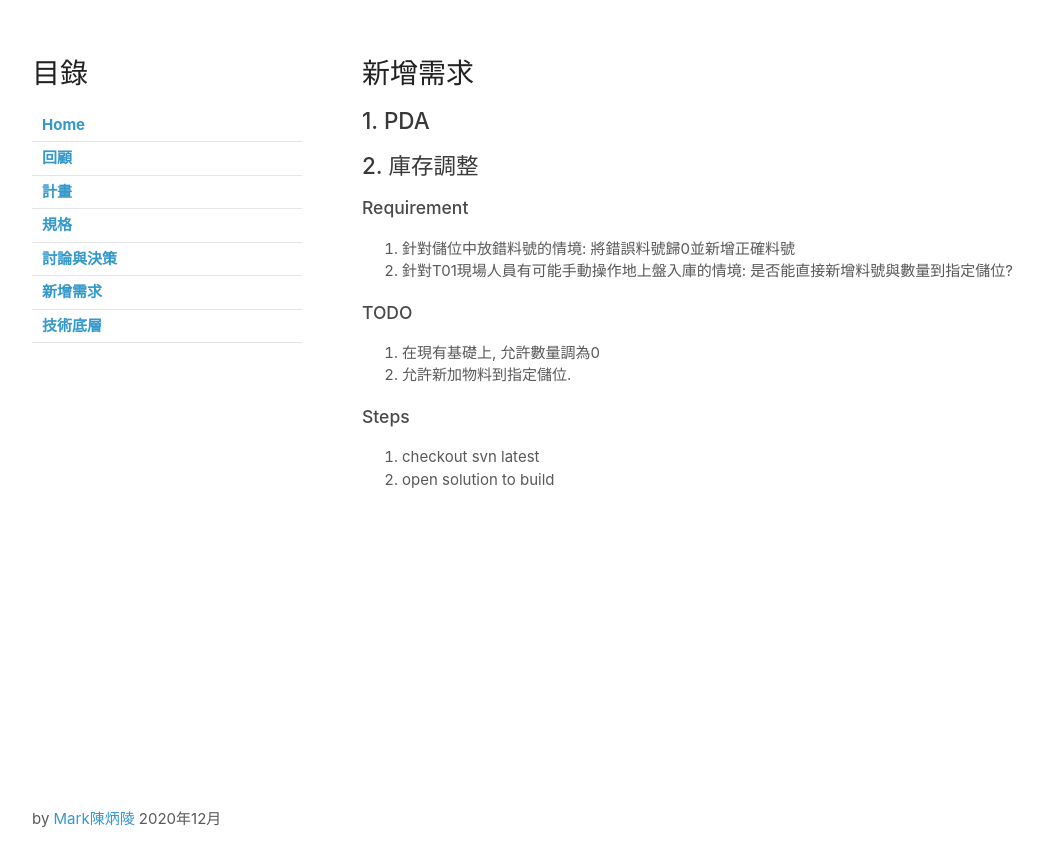
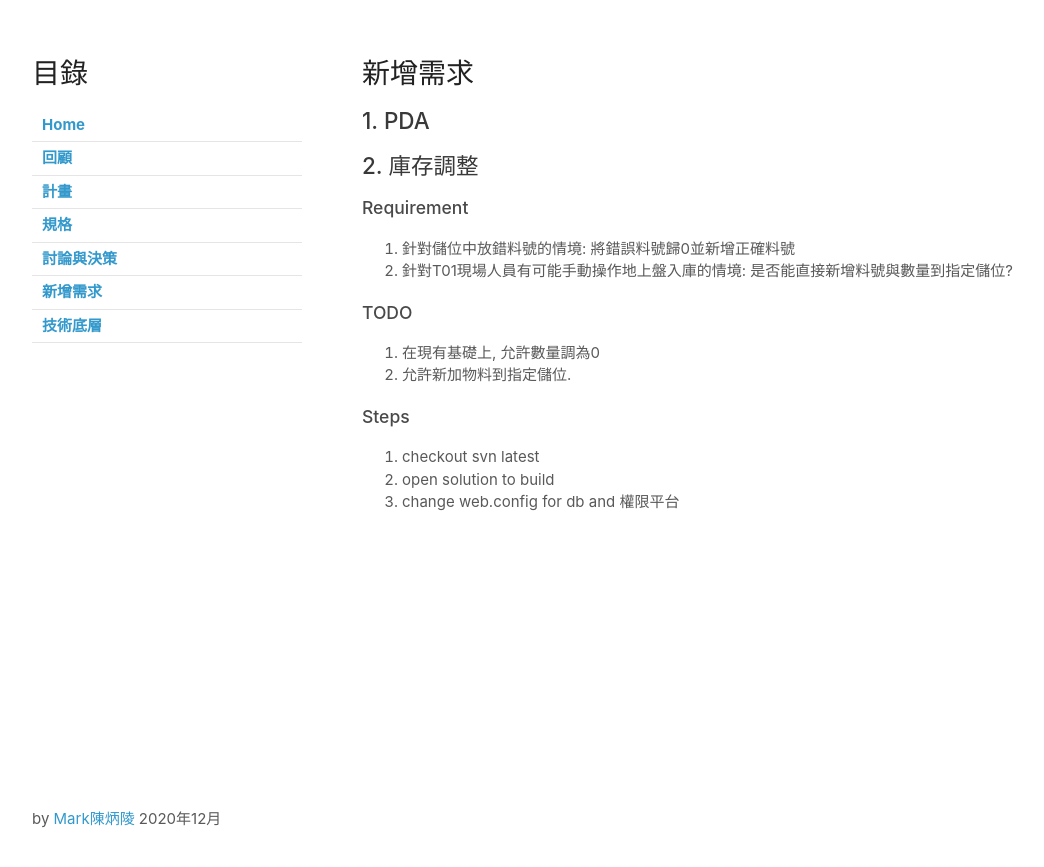
Before and after one commit to dreamaitek/p003, a Jekyll site: the page built from extra.md, in a window 1280 px wide. Shown: the top 867 px of the page, without its empty margins (68-1112 px from the left). Built offline with Jekyll 4.4.1, drawn with Linux system fonts in a browser that asks for light colours; our own code applies the rules of GitHub Pages for plain Markdown files.

Commit message:
Update extra.md

```diff
--- a/extra.md
+++ b/extra.md
@@ -20,3 +20,4 @@
 
 1. checkout svn latest
 1. open solution to build
+1. change web.config for db and 權限平台
```
